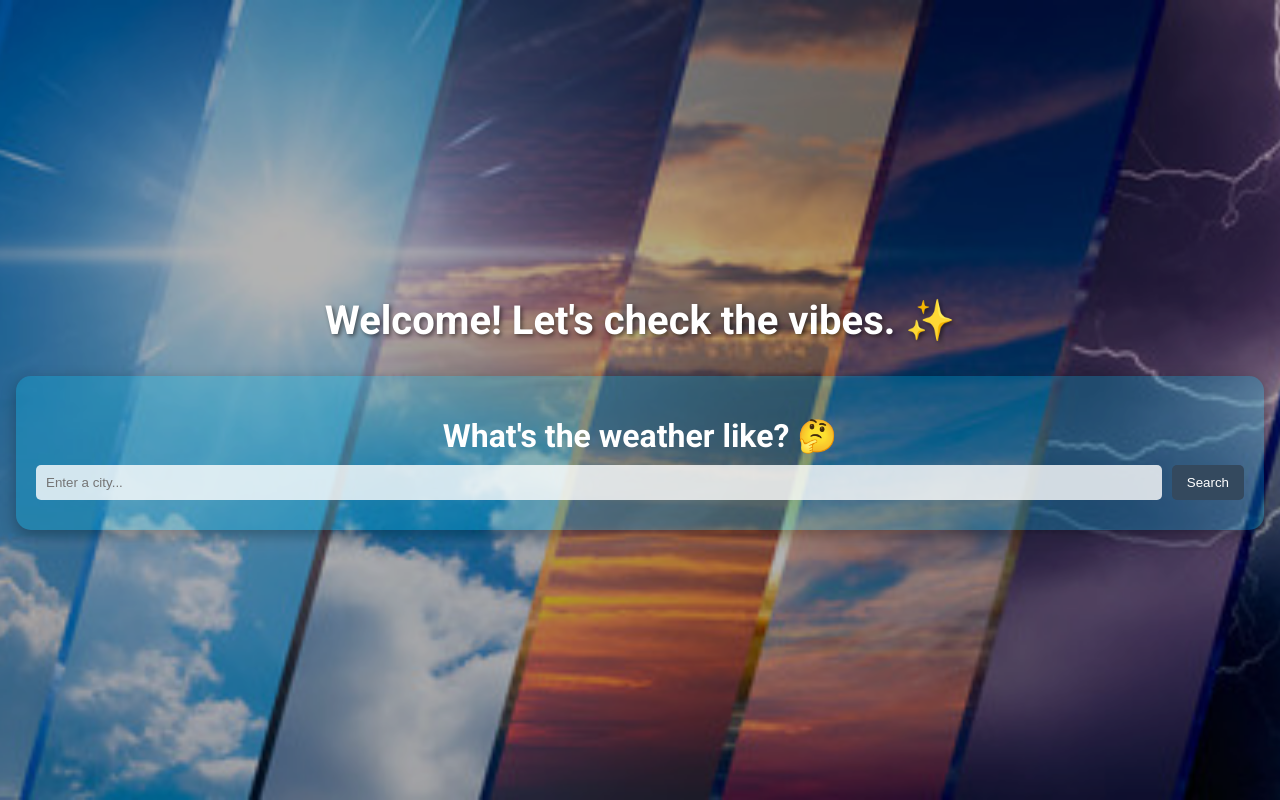
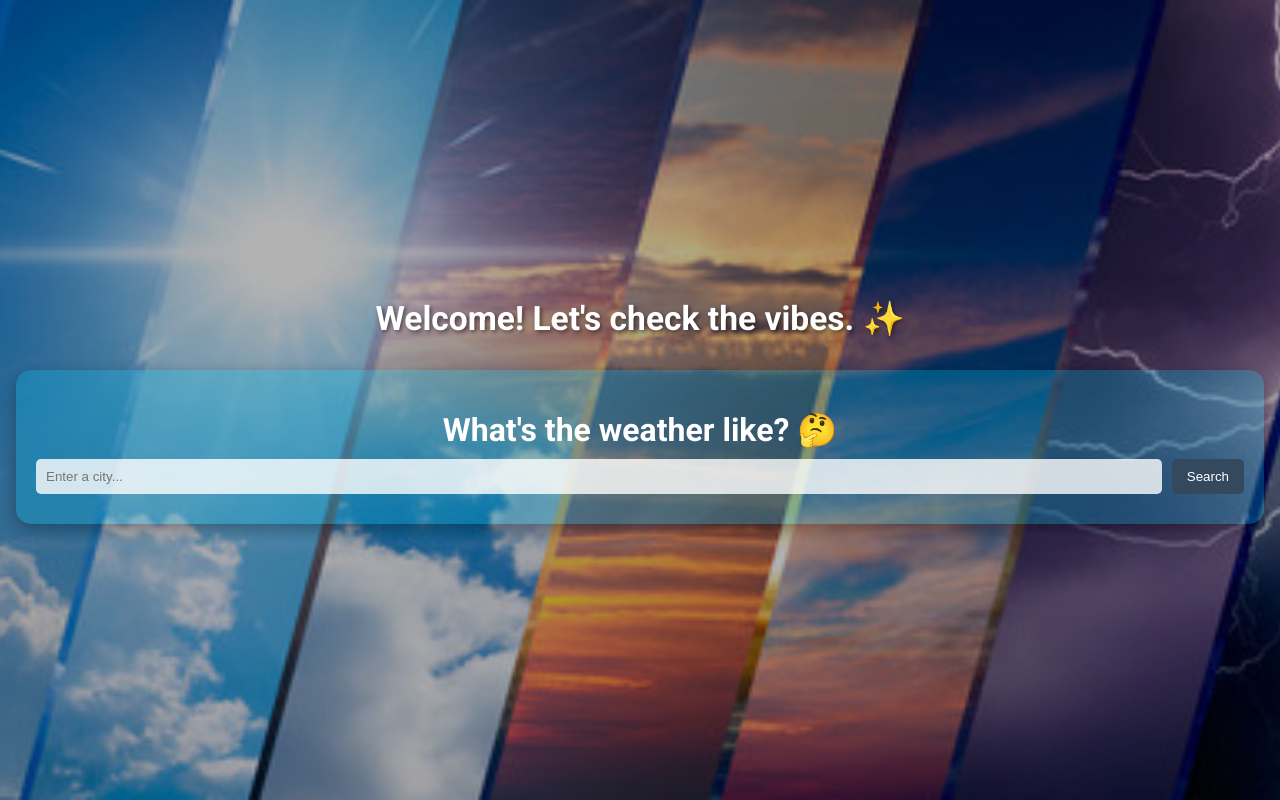
Before and after one commit to prajapatkavitha/Edunet, a plain HTML site: page index.html in a window 1280 px wide. Drawn offline with Linux system fonts and the light colour scheme.

Commit message:
Update style.css

```diff
--- a/style.css
+++ b/style.css
@@ -8,8 +8,6 @@ body {
     margin: 0;
     overflow-y: auto;
 }
-
-/* Full screen background container */
 .app-background {
     position: fixed;
     top: 0;
@@ -22,8 +20,6 @@ body {
     filter: brightness(0.7);
     z-index: -1;
 }
-
-/* Wrapper for content to allow positioning on top of background */
 .content-wrapper {
     display: flex;
     flex-direction: column;
@@ -35,18 +31,14 @@ body {
     box-sizing: border-box;
     position: relative;
 }
-
-/* Humorous report at the top */
 .top-humor-report {
-    font-size: 2.5em;
+    font-size: 2.1em;
     font-weight: 700;
     text-align: center;
     margin-bottom: 2rem;
     text-shadow: 2px 2px 4px rgba(0, 0, 0, 0.5);
     animation: fadeIn 1.5s ease-in-out;
 }
-
-/* Main layout container for three columns */
 .main-layout-container {
     display: flex;
     justify-content: space-between;
@@ -56,8 +48,6 @@ body {
     width: 100%;
     flex-wrap: nowrap;
 }
-
-/* Individual Card Styling */
 .weather-stuff, .weather-location-info, .weather-report-card {
     background: rgba(2, 207, 253, 0.245);
     border-radius: 15px;
@@ -68,14 +58,10 @@ body {
     min-width: 250px;
     transition: transform 0.3s ease, box-shadow 0.3s ease;
 }
-
-/* New: Hover effect for cards */
 .weather-stuff:hover, .weather-location-info:hover, .weather-report-card:hover {
     transform: scale(1.02);
     box-shadow: 0 8px 20px rgba(0, 0, 0, 0.4);
 }
-
-/* Individual card animations for a smooth entry */
 .weather-stuff {
     animation: slideInFromTop 0.8s ease-out;
 }
@@ -91,7 +77,6 @@ body {
     flex-direction: column;
     gap: 20px;
 }
-
 .report-body {
     display: flex;
     justify-content: space-between;
@@ -205,7 +190,6 @@ body {
     margin: 5px 0;
 }
 
-/* Animations */
 @keyframes fadeIn {
     from { opacity: 0; }
     to { opacity: 1; }
@@ -221,8 +205,6 @@ body {
         transform: translateY(0);
     }
 }
-
-/* Forecast Section */
 .forecast-container {
     margin-top: 10px;
     width: 90%;
@@ -295,8 +277,6 @@ body {
     font-size: 1em;
     margin: 0;
 }
-
-/* Responsive adjustments */
 @media (max-width: 900px) {
     .main-layout-container {
         flex-direction: column;
@@ -315,4 +295,5 @@ body {
         flex-direction: column;
         gap: 20px;
     }
+
 }
```
